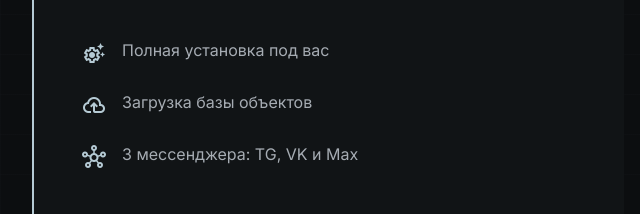
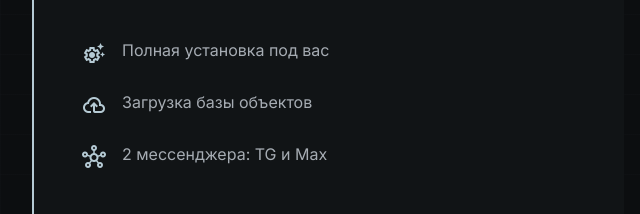
Before and after one commit to Sashatsyhanov14/dhbot-landing, a website: page index.html in a window 1280 px wide. Shown: the part 4186-4400 px from the top of the page, 0-640 px from the left. Drawn offline with nearby package versions, Linux system fonts and the light colour scheme.

Commit message:
Работа завершенна

```diff
--- a/index.html
+++ b/index.html
@@ -552,7 +552,7 @@
                                     </li>
                                     <li class="flex items-start gap-4">
                                         <span class="material-symbols-outlined text-primary mt-1">hub</span>
-                                        <span class="text-on-surface-variant leading-relaxed">3 мессенджера: TG, VK и Max</span>
+                                        <span class="text-on-surface-variant leading-relaxed">2 мессенджера: TG и Max</span>
                                     </li>
                                 </ul>
                             </div>
```
